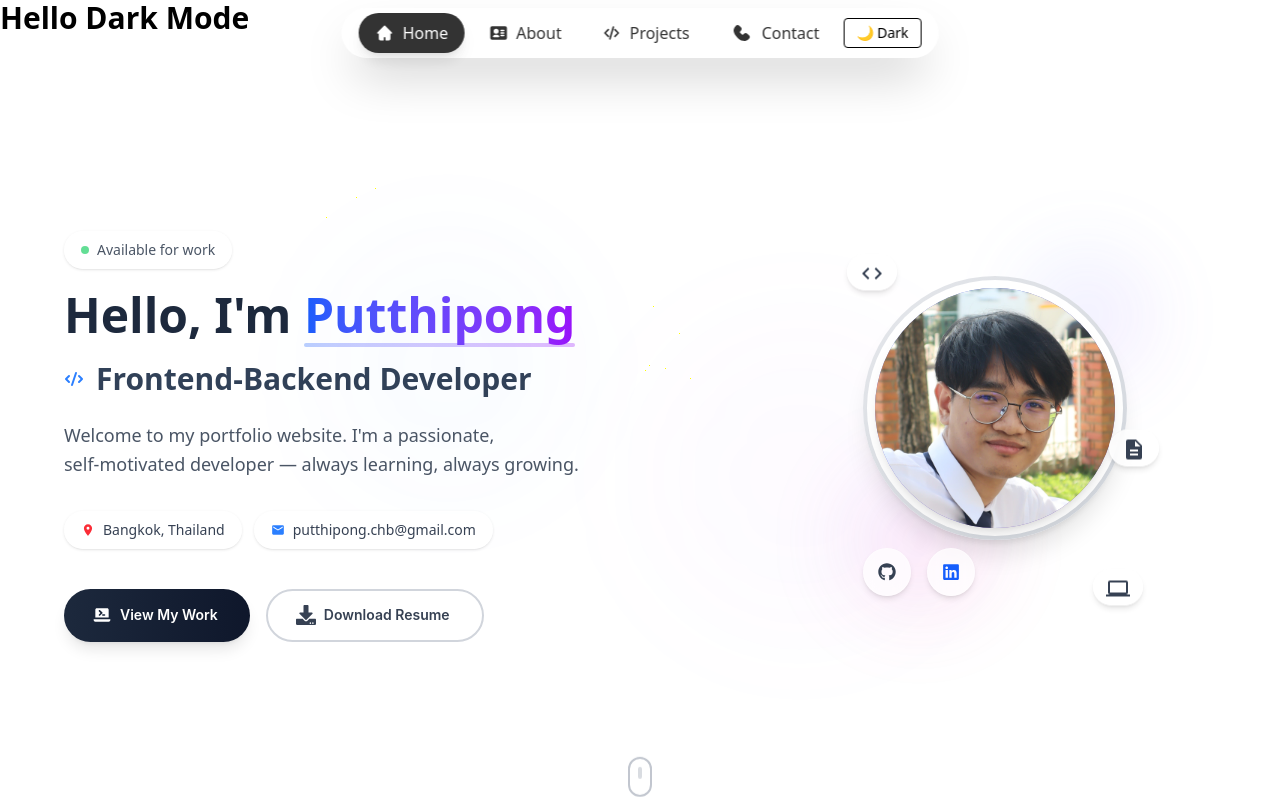
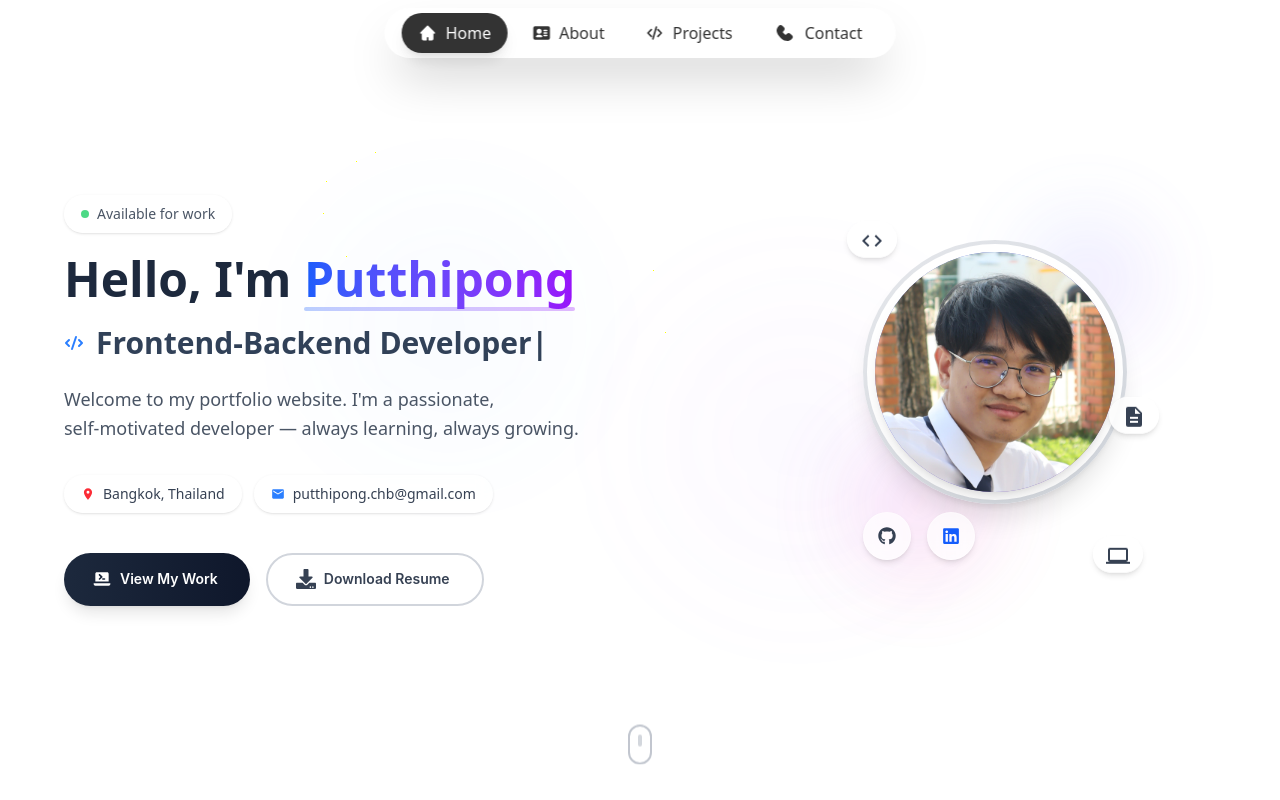
Before and after one commit to aumputthipong/my-portfolio, a Next.js app: page / in a window 1280 px wide. Shown: the top 800 px of the page. Built offline with nearby package versions, Linux system fonts and the light colour scheme.

Commit message:
fixed:css

```diff
--- a/src/app/page.tsx
+++ b/src/app/page.tsx
@@ -11,9 +11,7 @@ import Projects from '@/component/Projects'
 export default function Home() {
   return (
     <main >
-      <div className="bg-white text-black dark:bg-zinc-900 dark:text-white">
-  <h1 className="text-3xl font-bold">Hello Dark Mode</h1>
-</div>
+
       <Hero/>
       <AboutMe/>
       <Projects />
--- a/src/component/Hero.tsx
+++ b/src/component/Hero.tsx
@@ -38,7 +38,7 @@ const Hero = () => {
                   </span>
                 </div>
 
-                <div className="text-4xl lg:text-5xl font-bold text-slate-800 leading-tight  dark:text-white">
+                <div className="text-4xl lg:text-5xl font-bold text-slate-800 leading-tight  ">
                   Hello, I'm{" "}
                   <span className="relative">
                     <span className="bg-gradient-to-r from-blue-600 to-purple-600 bg-clip-text text-transparent">
--- a/src/component/Navbar.tsx
+++ b/src/component/Navbar.tsx
@@ -1,7 +1,7 @@
 "use client"
 
 import React, { useEffect, useState } from "react";
-import ThemeToggle from "./ThemeToggle";
+
 
 const Navbar = () => {
   const [activeSection, setActiveSection] = useState("home");
@@ -135,7 +135,7 @@ const Navbar = () => {
           </svg>
           Contact
         </button>
-        <ThemeToggle/>
+
       </div>
     </nav>
   );
--- a/src/component/Project/ProjectModal.tsx
+++ b/src/component/Project/ProjectModal.tsx
@@ -136,7 +136,7 @@ const ProjectModal: React.FC<ProjectModalProps> = ({ project, onClose }) => {
              z-10 shadow-lg"
               >
                 <svg
-                  className="w-6 h-6 text-gray-800 dark:text-white"
+                  className="w-6 h-6 text-gray-800 "
                   aria-hidden="true"
                   xmlns="http://www.w3.org/2000/svg"
                   width="24"
@@ -170,7 +170,7 @@ const ProjectModal: React.FC<ProjectModalProps> = ({ project, onClose }) => {
              z-10 shadow-lg"
               >
                 <svg
-                  className="w-6 h-6 text-gray-800 dark:text-white"
+                  className="w-6 h-6 text-gray-800"
                   aria-hidden="true"
                   xmlns="http://www.w3.org/2000/svg"
                   width="24"
--- a/src/component/ThemeToggle.tsx
+++ /dev/null
@@ -1,21 +0,0 @@
-import { useEffect, useState } from 'react'
-
-export default function ThemeToggle() {
-  const [isDark, setIsDark] = useState(false)
-
-  useEffect(() => {
-    document.documentElement.classList.toggle('dark', isDark)
-  }, [isDark])
-
-
-
-  return (
-    <button
-      onClick={() => setIsDark(!isDark)}
-      className="px-3 py-1 border rounded text-sm"
-    >
-
-      {isDark ? '☀️ Light' : '🌙 Dark'}
-    </button>
-  )
-}
```
